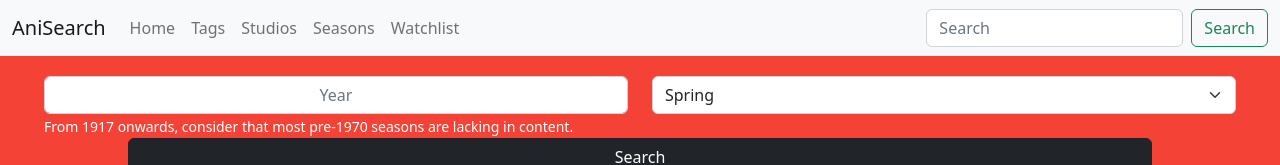
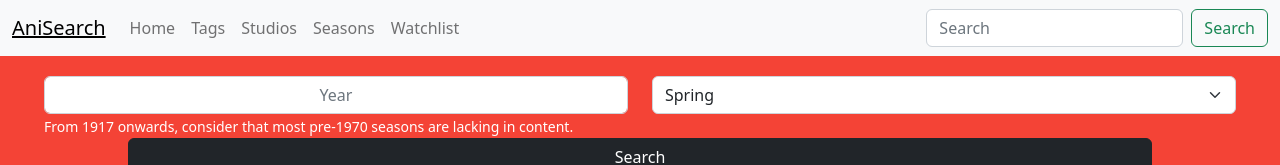
Before and after one commit to Vitoboos/anisearch, a React (Create React App) app: page /seasons in a window 1280 px wide. Shown: the top 165 px of the page. Built offline with nearby package versions, Linux system fonts and the light colour scheme.

Commit message:
Routing Changes...

```diff
--- a/src/components/navbar/Navbar.jsx
+++ b/src/components/navbar/Navbar.jsx
@@ -5,7 +5,8 @@ import Form from 'react-bootstrap/Form';
 import Nav from 'react-bootstrap/Nav';
 import Navbar from 'react-bootstrap/Navbar';
 
-import { useNavigate } from 'react-router-dom';
+import { useNavigate, Link } from 'react-router-dom';
+
 
 function Navigation() {
 
@@ -39,7 +40,7 @@ function Navigation() {
 return (
     <Navbar bg="light" expand="lg">
         <Container fluid>
-            <Navbar.Brand onClick={toHome} style={{cursor: 'pointer'}}> AniSearch </Navbar.Brand>
+            <Navbar.Brand style={{cursor: 'pointer'}}>  <Link to={"/anisearch"} style={{color:'black'}}> AniSearch </Link> </Navbar.Brand>
             <Navbar.Toggle aria-controls="navbarScroll" />
             <Navbar.Collapse id="navbarScroll">
 
```
